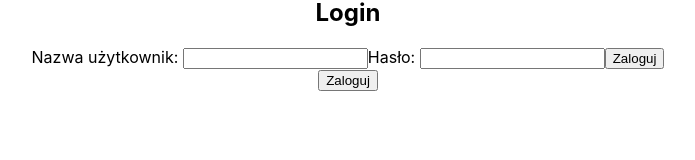
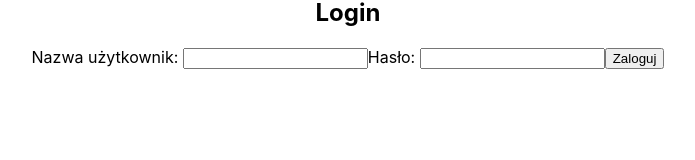
Before and after one commit to Balch95/react_socialapp, a React (Create React App) app in the folder social-app/: page /login in a window 1280 px wide. Shown: the part 124-284 px from the top of the page, without its empty margins (292-987 px from the left). Built offline with nearby package versions, Linux system fonts and the light colour scheme; the HTML template or start-up script is replaced by a standard one.

Commit message:
login-and-logout

```diff
--- a/social-app/src/App.js
+++ b/social-app/src/App.js
@@ -1,6 +1,8 @@
 import * as React from "react";
 import { Routes, Route} from "react-router-dom";
 import "./App.css";
+import { useState } from "react";
+import axios from "axios";
 
 import NavBar from "./Nav";
 import Home from "./Home";
@@ -10,21 +12,24 @@ import Signup from "./Signup";
 
 function App() {
 
-  const[user, setUser] = React.useState();
+  const [user, setUser] = useState(JSON.parse(localStorage.getItem('user')))
+
+  axios.defaults.headers.common['Authorization'] = "Bearer " + (user ? user.jwt_token : "");
 
 
 
+  console.log(user)
 
 
 
   return (
     <div className="App">
       <h1>Welcome to Social App</h1>
-      <NavBar/>
+      <NavBar user={user} setUser={setUser}/>
       <Routes>
         <Route path="/" element={<Home />} />
-        <Route path="login" element={<Login user={setUser}/>} />
-        <Route path="signup" element={<Signup />}/>
+        <Route path="login" element={<Login setUser={setUser} user={user}/>} />
+        <Route path="signup" element={<Signup user={user}/>}/>
       </Routes>
     </div>
   );
--- a/social-app/src/Login.js
+++ b/social-app/src/Login.js
@@ -1,6 +1,7 @@
 import * as React from "react";
 import {useState} from "react";
 import axios from 'axios';
+import { Navigate } from "react-router-dom";
 
 
 function Login(props) {
@@ -21,7 +22,8 @@ function Login(props) {
     }
   };
 
-  const sendLoginData = () =>{
+  const sendLoginData = (event) =>{
+    event.preventDefault();
     let loginParamets={
       "username": login,
       "password": password,
@@ -43,8 +45,8 @@ function Login(props) {
         }
       }
       if(res.status ===200){
-        localStorage.setItem("login", JSON.stringify(res.data));
-        props.user(res.data);
+        localStorage.setItem("user", JSON.stringify(res.data));
+        props.setUser(res.data);
       }
       console.log(res.data)
     })
@@ -57,16 +59,16 @@ function Login(props) {
 
     return (
       <div>
+        {props.user && (<Navigate to="/" replace={true} />)}
           <h2>Login</h2>
           <p>{error.username} {error.password} {error.dataError}</p>
-          <form>
+          <form onSubmit={sendLoginData}>
             <label htmlFor="username">Nazwa użytkownik: </label>
             <input type="text" id="username" name="username" onChange={(e)=>userData(e)} required/>
             <label htmlFor="password">Hasło: </label>
             <input type="password" id="password" name="password" onChange={(e)=>userData(e)} required/>
-            <button onClick={sendLoginData}>Zaloguj</button>
+            <button>Zaloguj</button>
           </form>
-          <button onClick={sendLoginData}>Zaloguj</button>
       </div>
 
     )
--- a/social-app/src/Nav.js
+++ b/social-app/src/Nav.js
@@ -1,16 +1,37 @@
+import axios, { Axios } from "axios";
 import React from "react";
 import { Link } from "react-router-dom";
+
 
 import './Nav.css';
 
 
-const NavBar = () =>{
+const NavBar = (props) =>{
+
+
+    const logout = () =>{
+        axios.post(
+            "https://akademia108.pl/api/social-app/user/logout",
+        )
+        .then((res)=>{
+            localStorage.clear();
+            props.setUser(null);
+            window.location.reload();
+        })
+        .catch((err)=>{
+            console.log(err)
+        })
+    }
+
+    console.log(props)
+
     return(
         <div className="nav-bar">
             <nav>
                 <Link to="/">Home</Link>
-                <Link to="/login"> Login</Link>
-                <Link to="/signup"> Signup</Link>
+                {!props.user&&<Link to="/login"> Login</Link>}
+                {!props.user&&<Link to="/signup"> Signup</Link>}
+                {props.user&&<Link to="/" onClick={logout}>Logout</Link>}
             </nav>
         </div>
     );
--- a/social-app/src/Signup.js
+++ b/social-app/src/Signup.js
@@ -1,8 +1,9 @@
 import React, { useState } from "react";
+import { Navigate } from "react-router-dom";
 
 import './Signup.css';
 
-const Signup =()=>{
+const Signup =(props)=>{
 
   const [username, setUsername] = useState(null);
   const [email, setEmail] = useState(null);
@@ -80,6 +81,7 @@ const Signup =()=>{
   console.log(validError)
     return(
         <div className="sing-up">
+          {props.user && (<Navigate to="/" replace={true} />)}
           <h2>Zarejestruj się!</h2>
           <p className="error">{validError}</p>
           <form>
```
